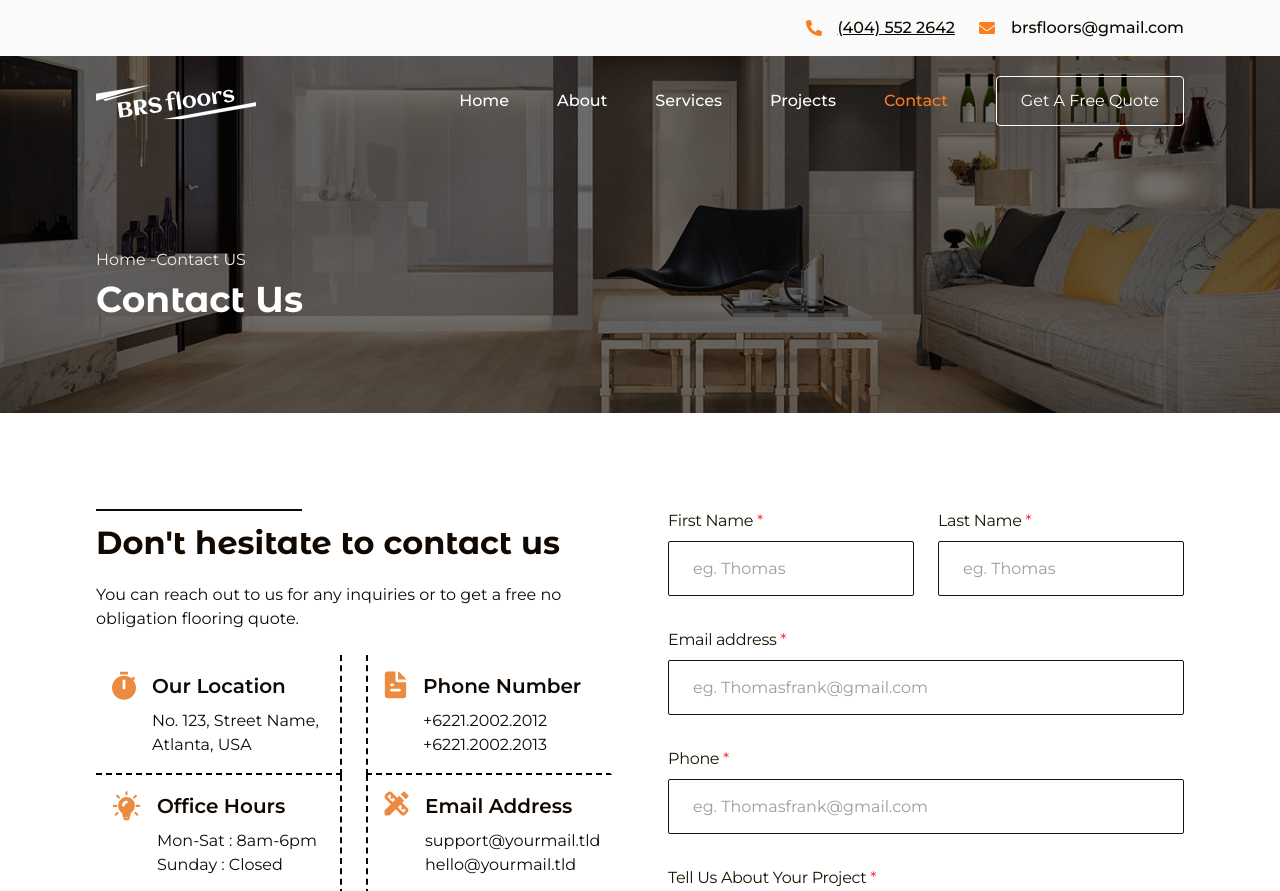
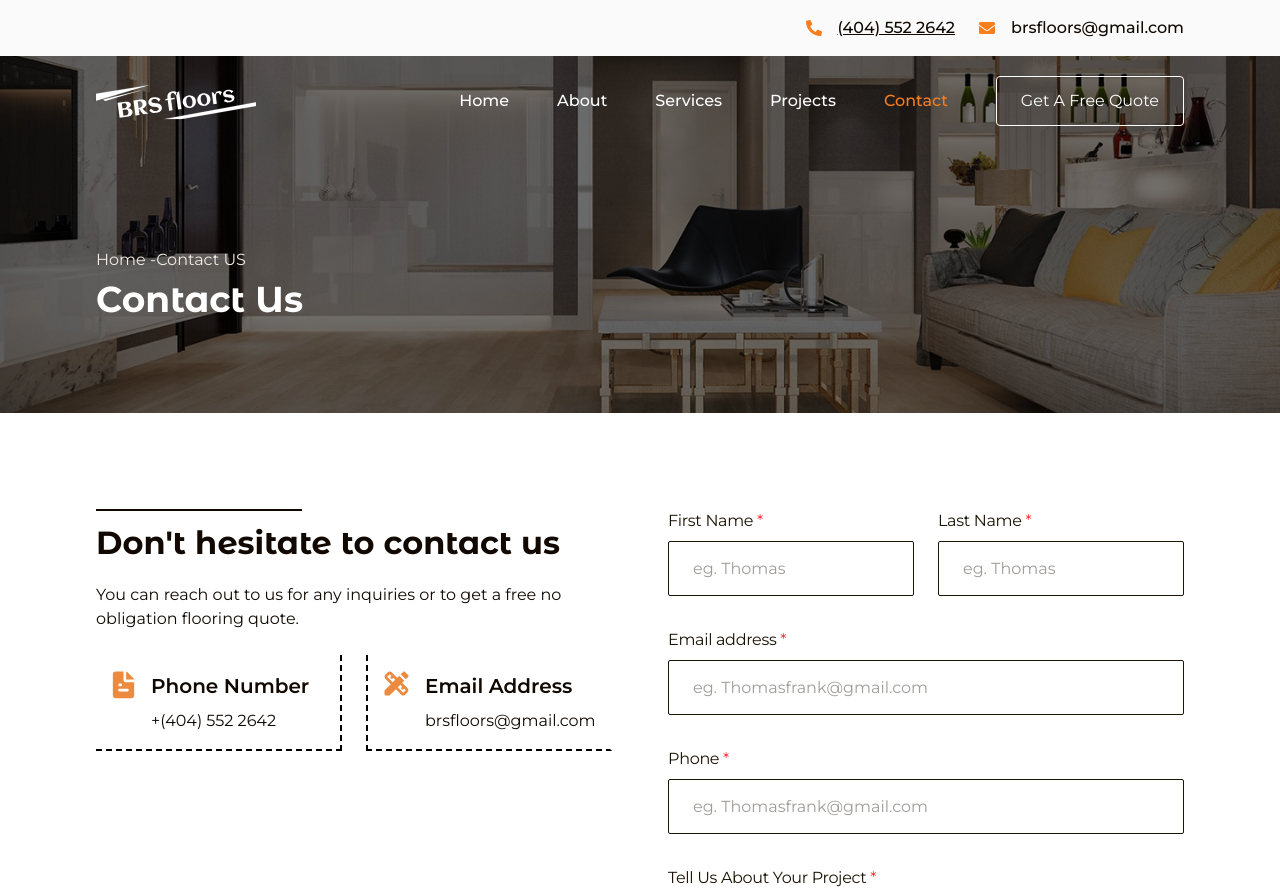
Before and after one commit to Tech-sensei/brs-flooring, a Next.js app: page /contact-us in a window 1280 px wide. Shown: the top 891 px of the page. Built offline with nearby package versions, Linux system fonts and the light colour scheme.

Commit message:
Update contact information and remove commented-out sections in contact us page

```diff
--- a/src/app/contact-us/page.jsx
+++ b/src/app/contact-us/page.jsx
@@ -10,32 +10,32 @@ import { toast } from "react-toastify";
 import { bulbIcon, fileIcon, clockIcon, penIcon } from "../../../public/assets/icons";
 
 const WhyChooseArr = [
-  {
-    id: 1,
-    icon: clockIcon,
-    title: "Our Location",
-    description: "No. 123, Street Name, Atlanta, USA",
-  },
+  // {
+  //   id: 1,
+  //   icon: clockIcon,
+  //   title: "Our Location",
+  //   description: "No. 123, Street Name, Atlanta, USA",
+  // },
 
   {
     id: 2,
     icon: fileIcon,
     title: "Phone Number",
-    description: "+6221.2002.2012 +6221.2002.2013",
+    description: "+(404) 552 2642",
   },
 
-  {
-    id: 3,
-    icon: bulbIcon,
-    title: "Office Hours",
-    description: "Mon-Sat : 8am-6pm Sunday : Closed",
-  },
+  // {
+  //   id: 3,
+  //   icon: bulbIcon,
+  //   title: "Office Hours",
+  //   description: "Mon-Sat : 8am-6pm Sunday : Closed",
+  // },
 
   {
     id: 4,
     icon: penIcon,
     title: "Email Address",
-    description: "support@yourmail.tld hello@yourmail.tld",
+    description: "brsfloors@gmail.com",
   },
 ];
 
```
